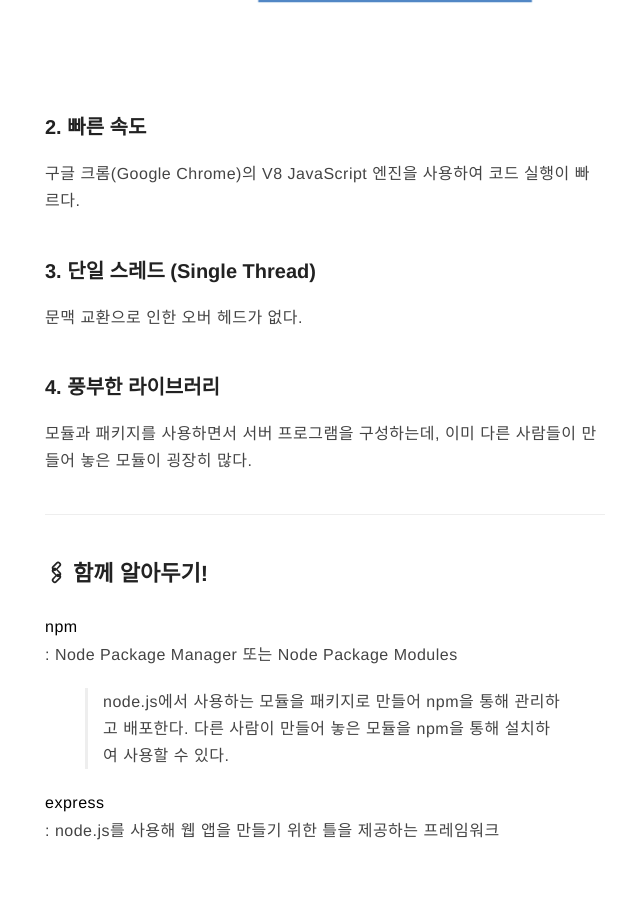
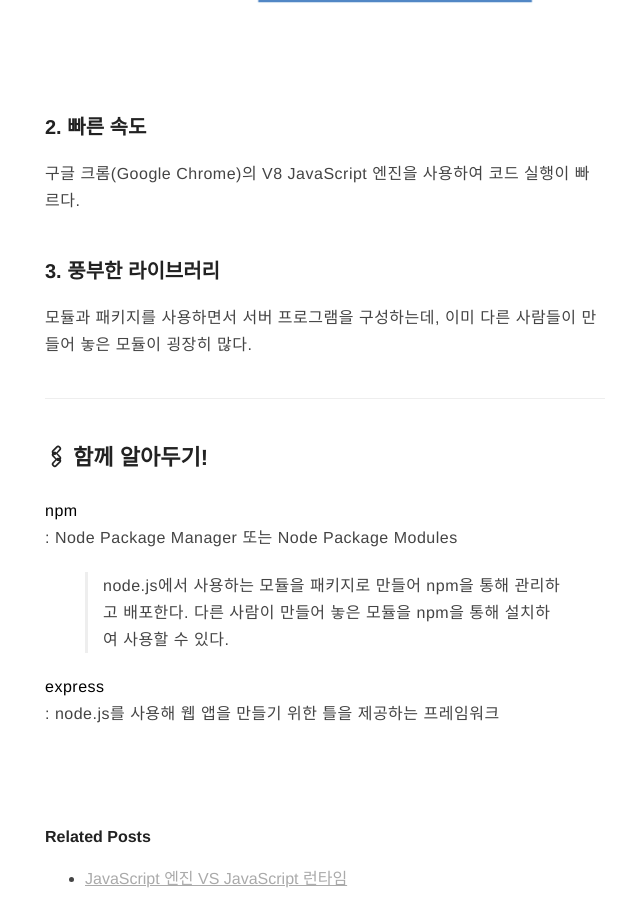
Before and after one commit to Joie-Kim/Joie-Kim.github.io, a Jekyll site: the page built from _posts/2020-09-06-Nodejs-study01.markdown, in a window 1280 px wide and 900 px high, scrolled down 3772 px. Shown: the whole window, without its empty margins (315-955 px from the left). Built offline with Jekyll 4.4.1, drawn with Linux system fonts in a browser that asks for light colours; comment, search, counter and statistics services are not loaded.

Commit message:
[Update] post 내용 수정
- 강의 자료에 '단일 스레드'에 대한 내용이 나오지 않아 삭제 (이해된 부분만 적는 것을 원칙으로 하자.)

```diff
--- a/_posts/2020-09-06-Nodejs-study01.markdown
+++ b/_posts/2020-09-06-Nodejs-study01.markdown
@@ -89,11 +89,7 @@
 
 구글 크롬(Google Chrome)의 V8 JavaScript 엔진을 사용하여 코드 실행이 빠르다.
 
-### 3. 단일 스레드 (Single Thread)
-
-문맥 교환으로 인한 오버 헤드가 없다.
-
-### 4. 풍부한 라이브러리
+### 3. 풍부한 라이브러리
 
 모듈과 패키지를 사용하면서 서버 프로그램을 구성하는데, 이미 다른 사람들이 만들어 놓은 모듈이 굉장히 많다.
 
```
